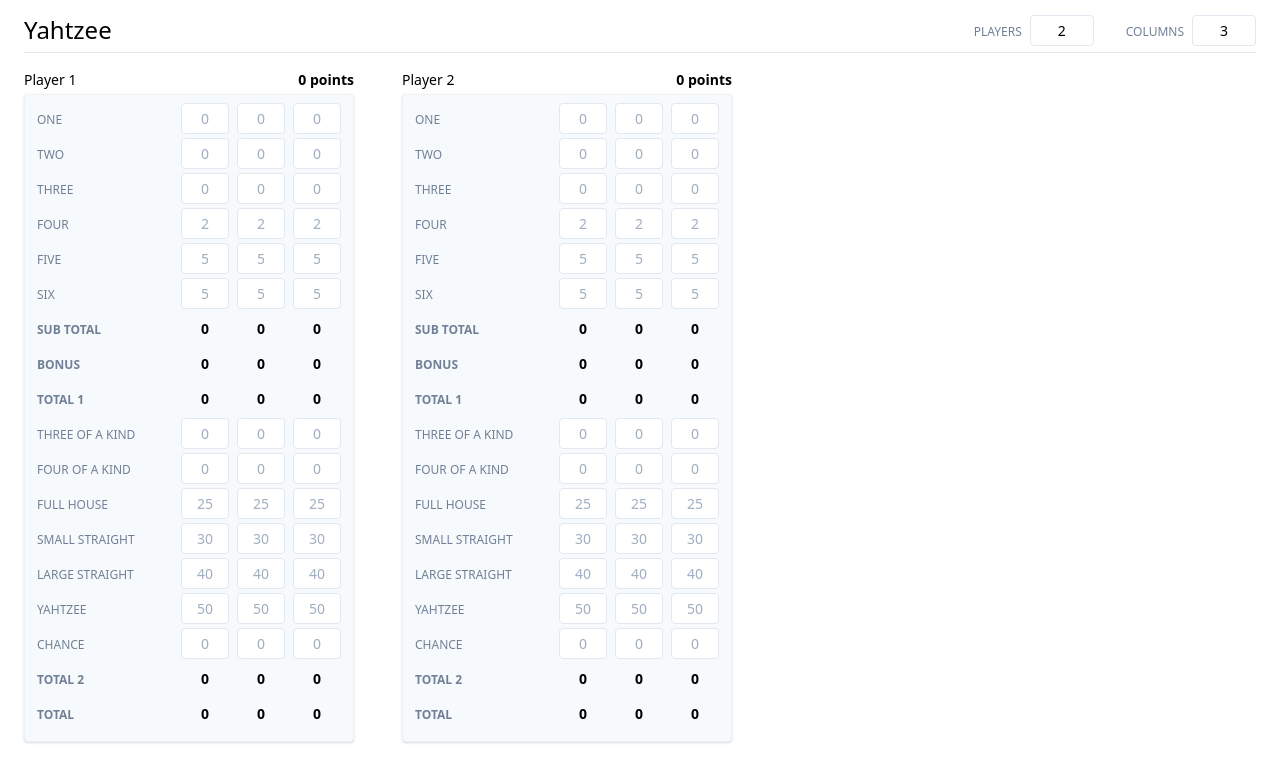
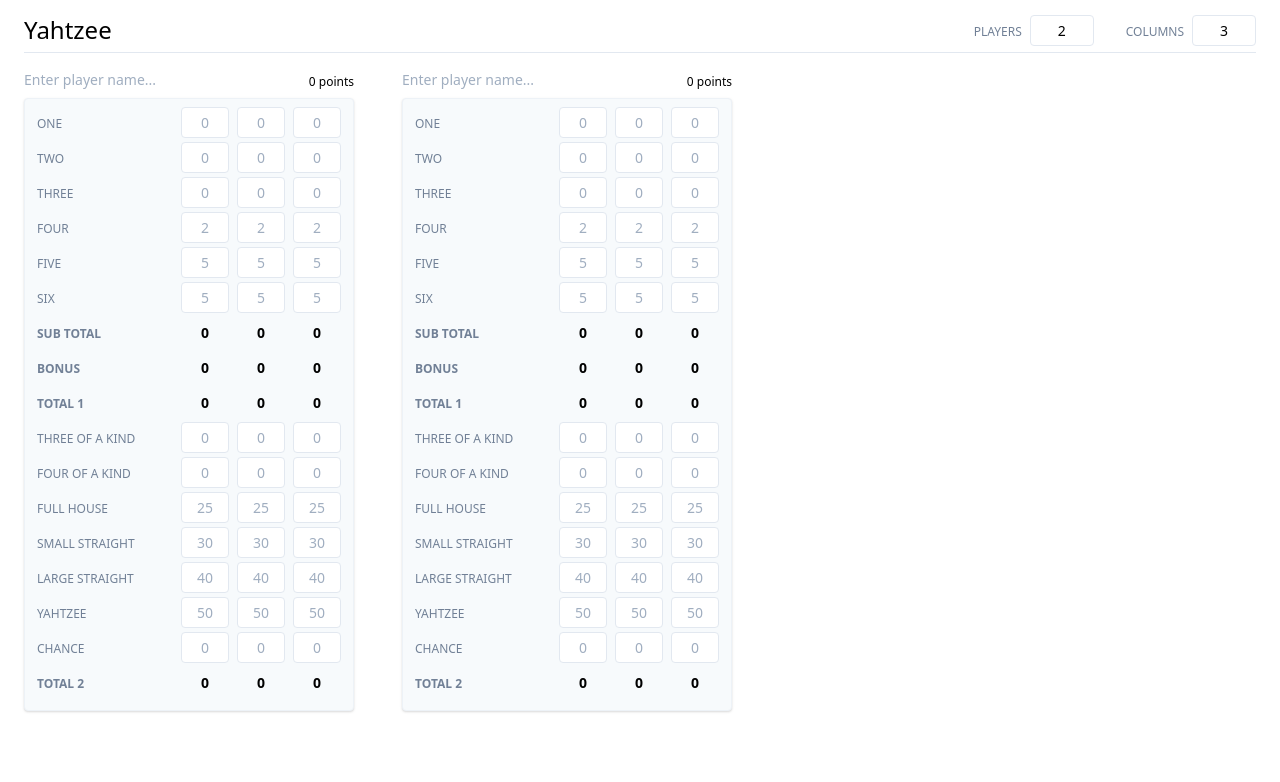
Before and after one commit to drewkennelly/yahtzee, a Vue app: page / in a window 1280 px wide. Shown: the top 782 px of the page. Built offline with nearby package versions, Linux system fonts and the light colour scheme.

Commit message:
formatting, styling

```diff
--- a/src/components/Column.vue
+++ b/src/components/Column.vue
@@ -91,17 +91,6 @@
       <div class="bold-row">
         <label v-show="column == 1">Total 2</label>
         <input type="number" v-model.number="major" class="disabled-readonly" disabled readonly />
-      </div>
-
-      <div class="bold-row">
-        <label v-show="column == 1">Total</label>
-        <input
-          type="number"
-          v-model.number="totalScore"
-          class="disabled-readonly"
-          disabled
-          readonly
-        />
       </div>
     </div>
   </div>
@@ -296,7 +285,8 @@
 
       if (this.bonus == 35) {
         style = {
-          "bg-green-300": true
+          "bg-green-300": true,
+          "text-green-800": true
         };
       } else {
         style = {
--- a/src/components/Player.vue
+++ b/src/components/Player.vue
@@ -1,12 +1,17 @@
 <template>
   <div class="player">
-    <div class="flex justify-between mb-1 text-sm">
-      <h2 class>Player {{ player }}</h2>
-      <h2 class="font-bold">{{ total }} points</h2>
+    <div class="flex justify-between items-center mb-1">
+      <input
+        type="text"
+        v-model="playerName"
+        placeholder="Enter player name..."
+        class="w-auto border-0 text-left pl-0 py-0"
+      />
+      <h2 class="text-xs">{{ total }} {{ pointString }}</h2>
     </div>
 
     <div class="flex px-1">
-      <div class="flex -mx-1 bg-gray-100 rounded p-2 shadow border border-gray-200">
+      <div class="flex -mx-1 rounded p-2 shadow border border-gray-200" :class="boxStyle">
         <Column
           v-for="column in columns"
           :key="column"
@@ -27,13 +32,21 @@
   components: {
     Column
   },
+  data() {
+    return {
+      playerName: ""
+    };
+  },
   mounted() {
     this.$store.commit("createPlayer", this.player);
   },
   computed: {
+    players() {
+      return this.$store.state.players;
+    },
     total() {
-      let players = this.$store.state.players;
       let total = 0;
+      let players = this.players;
       players.forEach(player => {
         if (player.id == this.player) {
           total = player.total;
@@ -41,6 +54,54 @@
       });
 
       return total;
+    },
+    topScore() {
+      let players = this.players;
+      let scores = [];
+      players.forEach(player => {
+        scores.push(player.total);
+      });
+
+      return Math.max(...scores);
+    },
+    winner() {
+      if (this.total == this.topScore) {
+        return true;
+      }
+
+      return false;
+    },
+    boxStyle() {
+      let style = {};
+
+      if (this.winner) {
+        if (this.topScore == 0) {
+          style = {
+            "bg-gray-100": true,
+            "border-gray-200": true
+          };
+        } else {
+          style = {
+            "bg-green-100": true,
+            "border-green-200": true
+          };
+        }
+      } else {
+        style = {
+          "bg-red-100": true,
+          "border-red-200": true
+        };
+      }
+
+      return style;
+    },
+    pointString() {
+      let string = "points";
+      if (this.total == 1) {
+        string = "point";
+      }
+
+      return string;
     }
   }
 };
--- a/src/views/Home.vue
+++ b/src/views/Home.vue
@@ -6,12 +6,12 @@
       <div class="flex justify-end">
         <div class>
           <label for class="w-auto mr-2">Players</label>
-          <input type="number" class="w-16" v-model.number="numberOfPlayers" />
+          <input type="number" class="w-16" v-model.number="numberOfPlayers" min="1" />
         </div>
 
         <div class="ml-8">
           <label for class="w-auto mr-2">Columns</label>
-          <input type="number" class="w-16" v-model.number="numberOfColumns" />
+          <input type="number" class="w-16" v-model.number="numberOfColumns" min="1" />
         </div>
       </div>
     </div>
```
